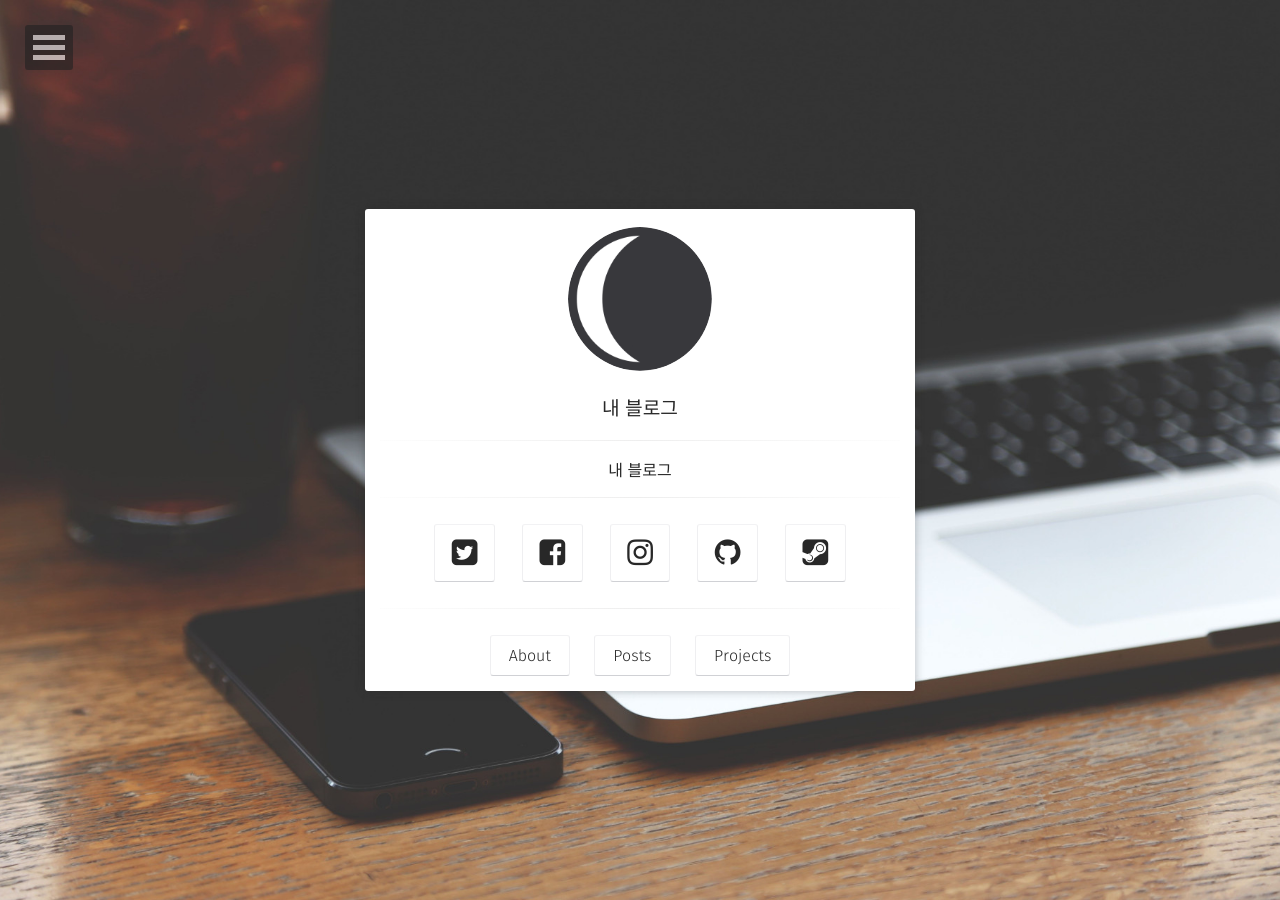
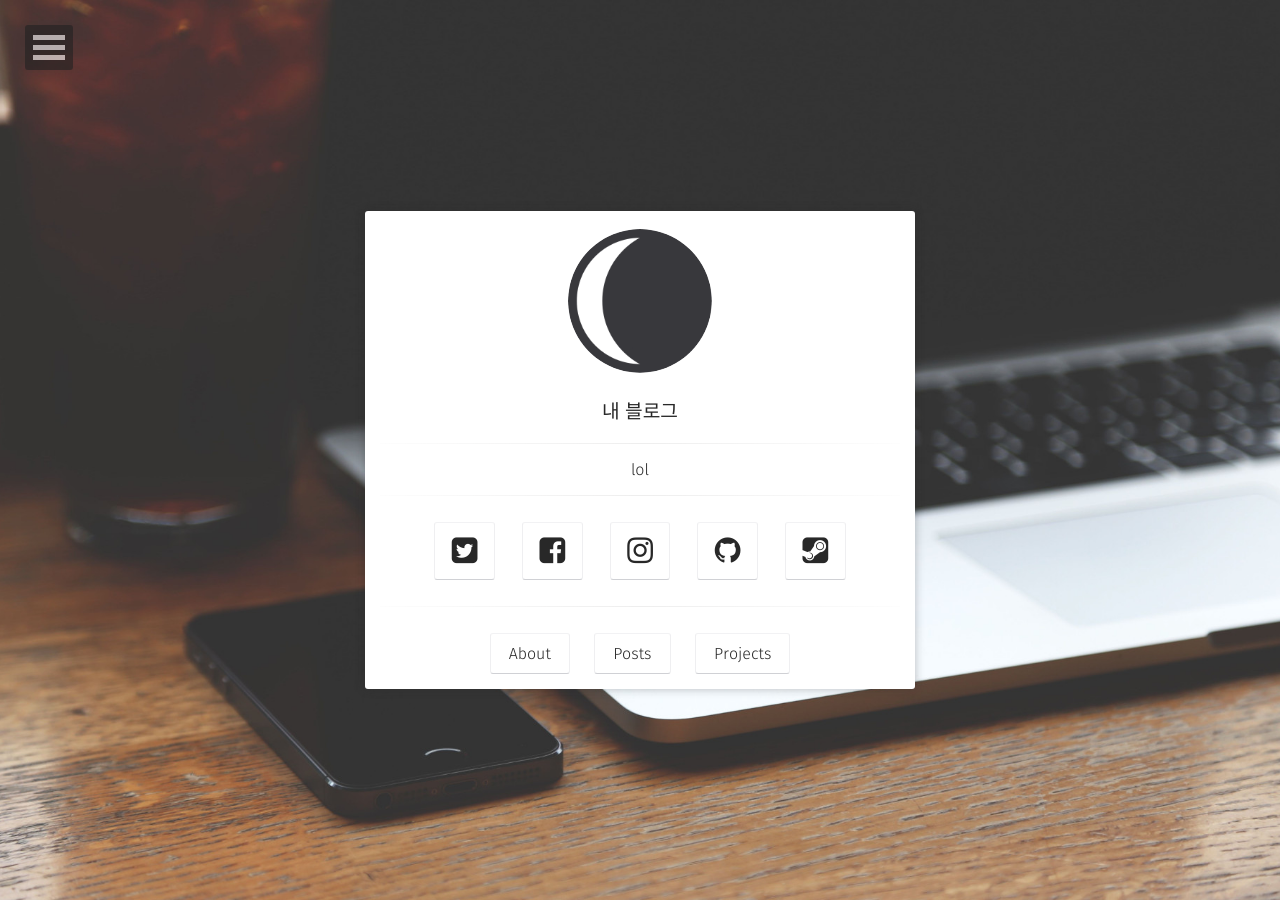
Before and after one commit to creamfard/creamfard.github.com, a Jekyll site: the page built from index.html, in a window 1280 px wide. Built offline with Jekyll 4.4.1, drawn with Linux system fonts in a browser that asks for light colours; some web fonts are replaced.

Commit message:
Update _config.yml

```diff
--- a/_config.yml
+++ b/_config.yml
@@ -1,6 +1,6 @@
 # Site
 title:              내 블로그
-bio:                '내 블로그'
+bio:                'lol'
 description:        "Moon is a minimal, one column jekyll theme for your blog."
 reading_time:       true
 words_per_minute:   200
```
